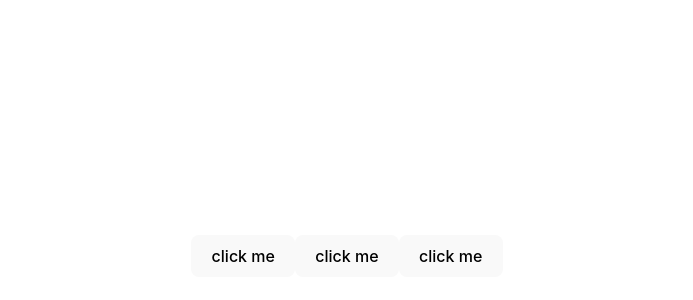
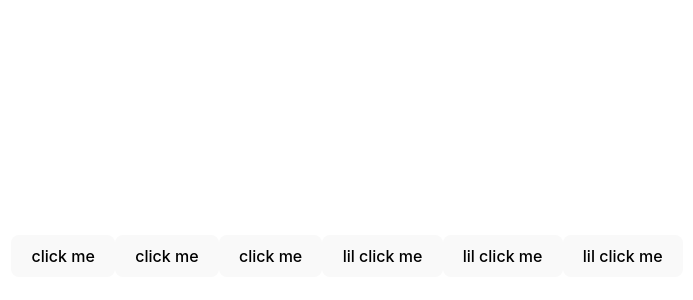
Before and after one commit to charakamihiranga/RAD-Sessions, a React (Vite) app in the folder react-basics/: page / in a window 1280 px wide. Shown: the part 144-444 px from the top of the page, without its empty margins (293-986 px from the left). Built offline with nearby package versions, Linux system fonts and the light colour scheme.

Commit message:
import multiple components in react

```diff
--- a/react-basics/src/App.tsx
+++ b/react-basics/src/App.tsx
@@ -1,10 +1,13 @@
 import './App.css'
-import ButtonComponent from "./component/ButtonComponent.tsx";
+import {ButtonComponent, SmallButtonComponent} from "./component/ButtonComponent.tsx"; // not recommend : breaking the rule of solid principle which is single responsibility principle
 
 function App() {
 
   return (
+    <>
     <ButtonComponent/>
+    <SmallButtonComponent/>
+    </>
   );
 }
 
--- a/react-basics/src/component/ButtonComponent.tsx
+++ b/react-basics/src/component/ButtonComponent.tsx
@@ -1,4 +1,4 @@
-export default function ButtonComponent() {
+export function ButtonComponent() {
     return (
         <>
             <button> click me</button>
@@ -7,3 +7,13 @@
         </>
     );
 }
+
+export function SmallButtonComponent() {
+    return (
+        <>
+            <button>lil click me</button>
+            <button>lil click me</button>
+            <button>lil click me</button>
+        </>
+    );
+}
```
